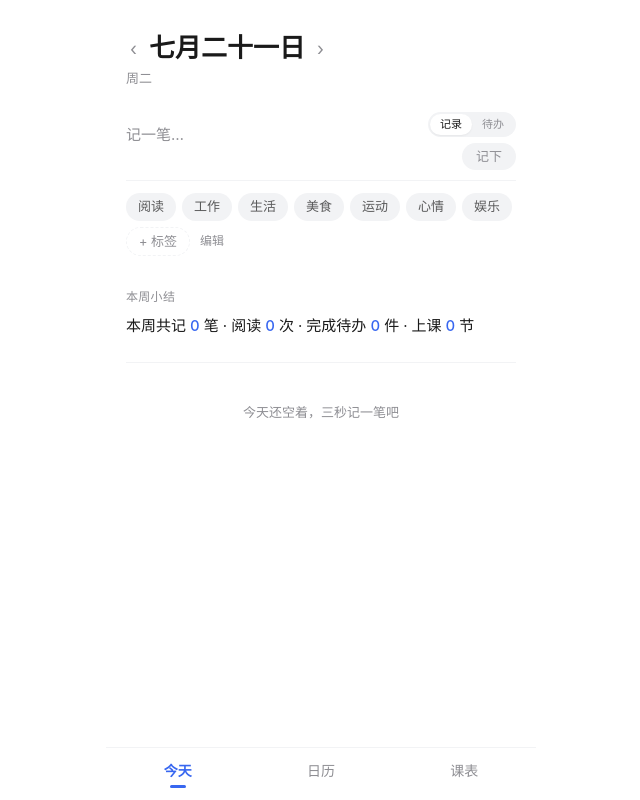
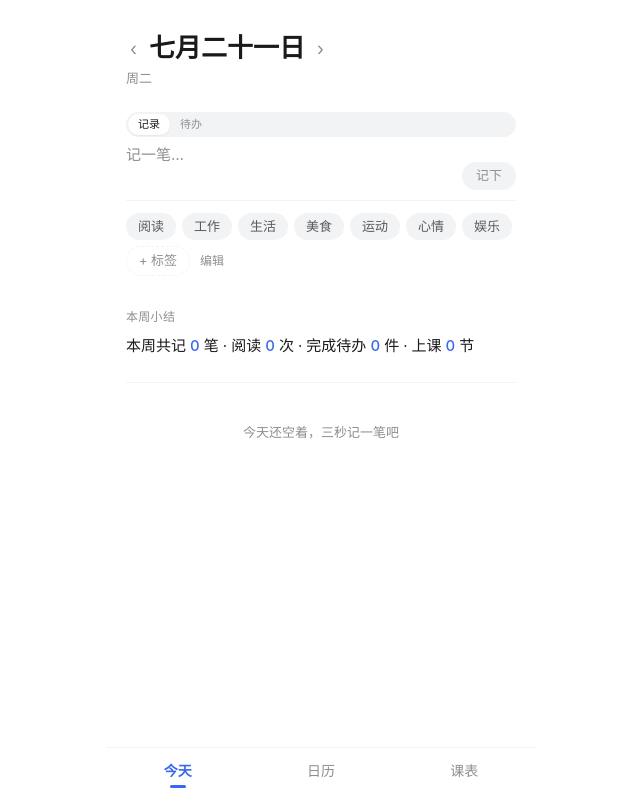
Before and after one commit to Axeya/xiaoman, a React (Vite) app: page / in a window 1280 px wide. Shown: the whole page, without its empty margins (319-959 px from the left). Built offline with nearby package versions, Linux system fonts and the light colour scheme.

Commit message:
ui: 记录/待办切换移到输入框左侧

```diff
--- a/src/components/Composer.tsx
+++ b/src/components/Composer.tsx
@@ -62,6 +62,21 @@ export function Composer({ date, onSaved }: ComposerProps) {
 
   return (
     <div>
+      {/* 记录/待办 切换（靠左） */}
+      <div className="mb-1.5 flex self-start rounded-full bg-mist p-0.5 text-[11px]">
+        {(['note', 'todo'] as const).map((k) => (
+          <button
+            key={k}
+            type="button"
+            onClick={() => setKind(k)}
+            className={`rounded-full px-2.5 py-0.5 ${
+              kind === k ? 'bg-white font-medium text-ink shadow-sm' : 'text-softgray'
+            }`}
+          >
+            {k === 'note' ? '记录' : '待办'}
+          </button>
+        ))}
+      </div>
       <div className="flex items-end gap-2 border-b border-mist pb-2">
         <textarea
           ref={textareaRef}
@@ -79,21 +94,6 @@ export function Composer({ date, onSaved }: ComposerProps) {
           className="min-w-0 flex-1 resize-none overflow-y-auto bg-transparent text-[15px] leading-relaxed outline-none placeholder:text-softgray"
         />
         <div className="flex shrink-0 flex-col items-end gap-1.5 pb-0.5">
-          {/* 记录/待办 切换 */}
-          <div className="flex rounded-full bg-mist p-0.5 text-[11px]">
-            {(['note', 'todo'] as const).map((k) => (
-              <button
-                key={k}
-                type="button"
-                onClick={() => setKind(k)}
-                className={`rounded-full px-2.5 py-0.5 ${
-                  kind === k ? 'bg-white font-medium text-ink shadow-sm' : 'text-softgray'
-                }`}
-              >
-                {k === 'note' ? '记录' : '待办'}
-              </button>
-            ))}
-          </div>
           <button
             type="button"
             onClick={submit}
```
